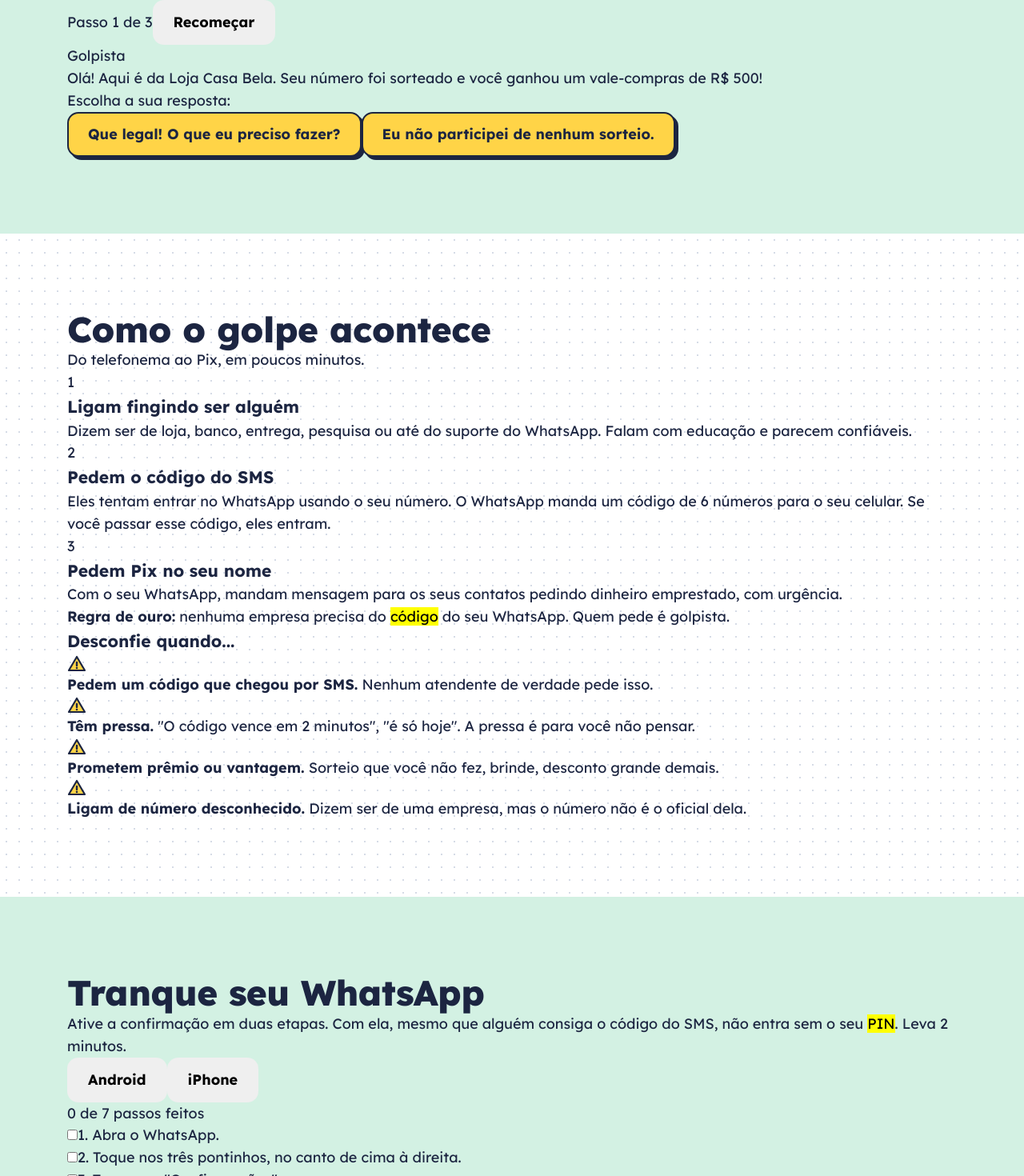
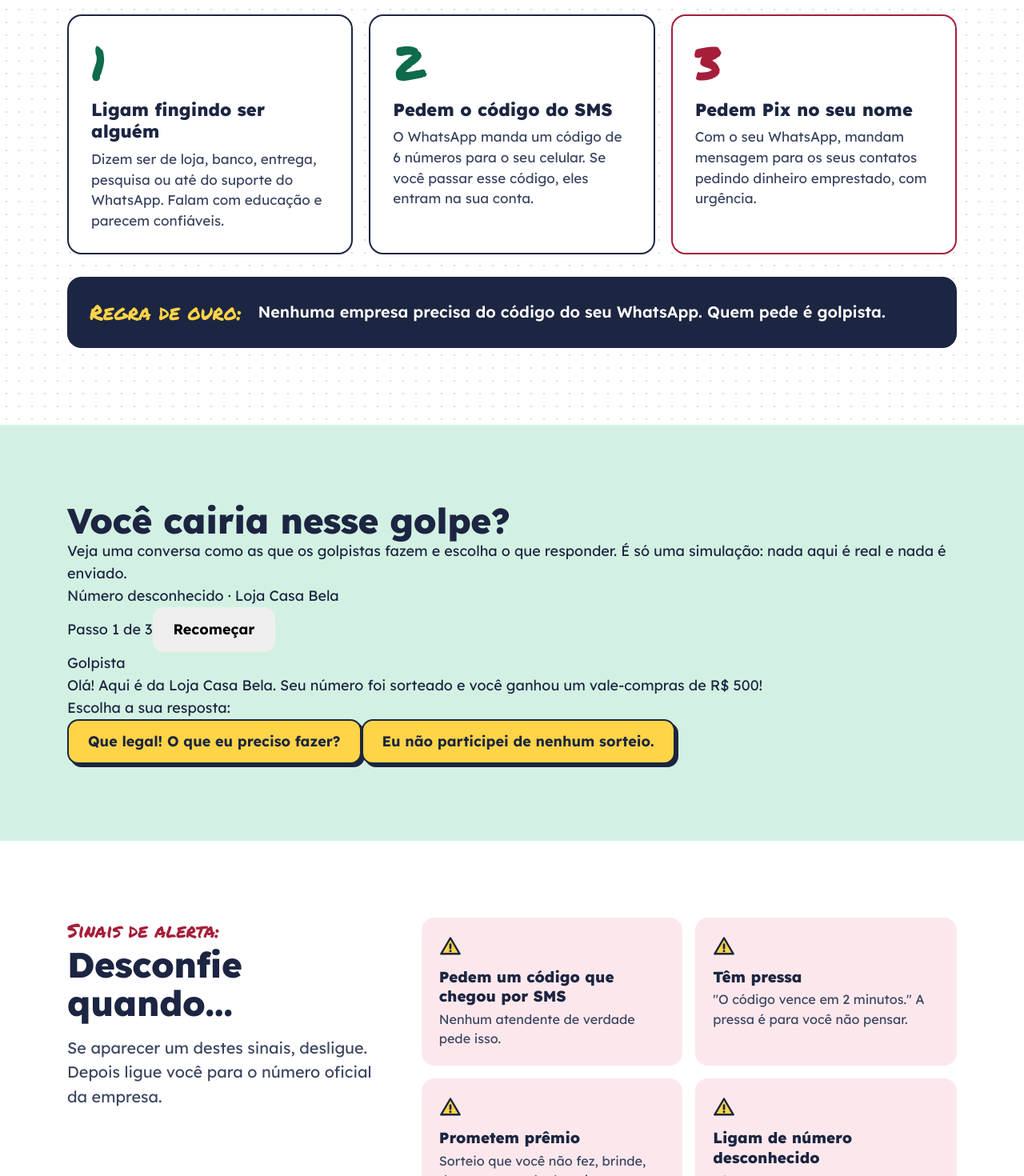
Before and after one commit to mj01px/codigo-seguro, a React (Vite) app: page / in a window 1280 px wide. Shown: the part 1194-2664 px from the top of the page at 80% size. Built offline with nearby package versions, Linux system fonts and the light colour scheme.

Commit message:
feat(how-it-works): use pamphlet step cards and move warning signs to their own section

```diff
--- a/src/App.tsx
+++ b/src/App.tsx
@@ -3,6 +3,7 @@ import { Footer } from './components/Footer';
 import { Hero } from './sections/Hero';
 import { Simulator } from './sections/Simulator';
 import { HowItWorks } from './sections/HowItWorks';
+import { Warnings } from './sections/Warnings';
 import { Protect } from './sections/Protect';
 import { AlreadyStolen } from './sections/AlreadyStolen';
 import { Family } from './sections/Family';
@@ -30,8 +31,9 @@ export function App() {
 
       <main id="conteudo-principal">
         <Hero />
+        <HowItWorks />
         <Simulator />
-        <HowItWorks />
+        <Warnings />
         <Protect />
         <AlreadyStolen />
         <Family />
--- a/src/sections/HowItWorks.tsx
+++ b/src/sections/HowItWorks.tsx
@@ -1,124 +1,54 @@
 import { Section } from '../components/Section';
+import { SectionHead } from '../components/SectionHead';
 
 const STEPS = [
   {
-    number: '1',
-    isDanger: false,
     title: 'Ligam fingindo ser alguém',
     description:
       'Dizem ser de loja, banco, entrega, pesquisa ou até do suporte do WhatsApp. Falam com educação e parecem confiáveis.',
+    isDanger: false,
   },
   {
-    number: '2',
-    isDanger: false,
     title: 'Pedem o código do SMS',
     description:
-      'Eles tentam entrar no WhatsApp usando o seu número. O WhatsApp manda um código de 6 números para o seu celular. Se você passar esse código, eles entram.',
+      'O WhatsApp manda um código de 6 números para o seu celular. Se você passar esse código, eles entram na sua conta.',
+    isDanger: false,
   },
   {
-    number: '3',
-    isDanger: true,
     title: 'Pedem Pix no seu nome',
     description:
       'Com o seu WhatsApp, mandam mensagem para os seus contatos pedindo dinheiro emprestado, com urgência.',
-  },
-];
-
-const WARNING_SIGNS = [
-  {
-    title: 'Pedem um código que chegou por SMS.',
-    description: 'Nenhum atendente de verdade pede isso.',
-  },
-  {
-    title: 'Têm pressa.',
-    description:
-      '"O código vence em 2 minutos", "é só hoje". A pressa é para você não pensar.',
-  },
-  {
-    title: 'Prometem prêmio ou vantagem.',
-    description: 'Sorteio que você não fez, brinde, desconto grande demais.',
-  },
-  {
-    title: 'Ligam de número desconhecido.',
-    description: 'Dizem ser de uma empresa, mas o número não é o oficial dela.',
+    isDanger: true,
   },
 ];
 
 export function HowItWorks() {
   return (
-    <Section id="como-funciona" tone="dots" aria-labelledby="como-funciona-title">
-      <div className="section-header">
-        <h2 id="como-funciona-title" className="section-title">
-          Como o golpe acontece
-        </h2>
-        <p className="section-subtitle">
-          Do telefonema ao Pix, em poucos minutos.
-        </p>
-      </div>
+    <Section id="como-funciona" tone="dots" className="section--after-highlights" aria-labelledby="como-funciona-title">
+      <SectionHead id="como-funciona-title" eyebrow="Fique de olho:" title="Como o golpe acontece" underline>
+        Do telefonema ao Pix, em poucos minutos.
+      </SectionHead>
 
-      <ol className="steps-grid">
-        {STEPS.map((step) => (
-          <li key={step.number} className="step-item">
-            <span
-              className={`step-item__number ${
-                step.isDanger ? 'step-item__number--danger' : ''
-              }`}
-              aria-hidden="true"
-            >
-              {step.number}
+      <ol className="steps">
+        {STEPS.map((step, index) => (
+          <li key={step.title} className={`card step ${step.isDanger ? 'step--danger' : ''}`}>
+            <span className="step__number" aria-hidden="true">
+              {index + 1}
             </span>
-            <div className="step-item__body">
-              <h3 className="step-item__title">{step.title}</h3>
-              <p className="step-item__text">{step.description}</p>
-            </div>
+            <h3 className="step__title">
+              <span className="sr-only">Passo {index + 1}: </span>
+              {step.title}
+            </h3>
+            <p className="step__text">{step.description}</p>
           </li>
         ))}
       </ol>
 
-      <div className="golden-rule-banner" role="note">
-        <p className="golden-rule-banner__text">
-          <strong>Regra de ouro:</strong> nenhuma empresa precisa do{' '}
-          <mark className="mark-yellow">código</mark> do seu WhatsApp. Quem pede
-          é golpista.
+      <div className="golden-rule" role="note">
+        <span className="golden-rule__label">Regra de ouro:</span>
+        <p className="golden-rule__text">
+          Nenhuma empresa precisa do código do seu WhatsApp. Quem pede é golpista.
         </p>
-      </div>
-
-      <div className="warnings-block">
-        <h3 className="warnings-block__title">Desconfie quando...</h3>
-        <ul className="warnings-grid">
-          {WARNING_SIGNS.map((sign) => (
-            <li key={sign.title} className="warning-item">
-              <span className="warning-item__icon" aria-hidden="true">
-                <svg
-                  width="24"
-                  height="24"
-                  viewBox="0 0 24 24"
-                  fill="none"
-                  xmlns="http://www.w3.org/2000/svg"
-                >
-                  <path
-                    d="M12 3L2 20h20L12 3z"
-                    stroke="currentColor"
-                    strokeWidth="2.2"
-                    strokeLinejoin="round"
-                    fill="#FFD447"
-                  />
-                  <path
-                    d="M12 10v4"
-                    stroke="currentColor"
-                    strokeWidth="2.4"
-                    strokeLinecap="round"
-                  />
-                  <circle cx="12" cy="17" r="1.3" fill="currentColor" />
-                </svg>
-              </span>
-              <div className="warning-item__content">
-                <strong className="warning-item__title">{sign.title}</strong>{' '}
-                <span className="warning-item__text">{sign.description}</span>
-              </div>
-            </li>
-          ))}
-        </ul>
       </div>
     </Section>
   );
--- /dev/null
+++ b/src/sections/Warnings.tsx
@@ -0,0 +1,32 @@
+import { AlertIcon } from '../components/Icons';
+import { Section } from '../components/Section';
+import { SectionHead } from '../components/SectionHead';
+
+const WARNING_SIGNS = [
+  { title: 'Pedem um código que chegou por SMS', text: 'Nenhum atendente de verdade pede isso.' },
+  { title: 'Têm pressa', text: '"O código vence em 2 minutos." A pressa é para você não pensar.' },
+  { title: 'Prometem prêmio', text: 'Sorteio que você não fez, brinde, desconto grande demais.' },
+  { title: 'Ligam de número desconhecido', text: 'Dizem ser de uma empresa, mas o número não é o oficial dela.' },
+];
+
+export function Warnings() {
+  return (
+    <Section id="sinais" aria-labelledby="sinais-title">
+      <div className="warnings">
+        <SectionHead id="sinais-title" eyebrow="Sinais de alerta:" eyebrowTone="wine" title="Desconfie quando...">
+          Se aparecer um destes sinais, desligue. Depois ligue você para o número oficial da empresa.
+        </SectionHead>
+
+        <ul className="warnings__grid">
+          {WARNING_SIGNS.map((sign) => (
+            <li key={sign.title} className="warning">
+              <AlertIcon size={28} color="#1C2541" fill="#FFD447" />
+              <h3 className="warning__title">{sign.title}</h3>
+              <p className="warning__text">{sign.text}</p>
+            </li>
+          ))}
+        </ul>
+      </div>
+    </Section>
+  );
+}
```
